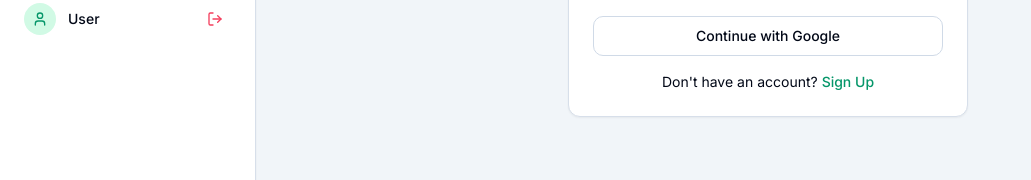
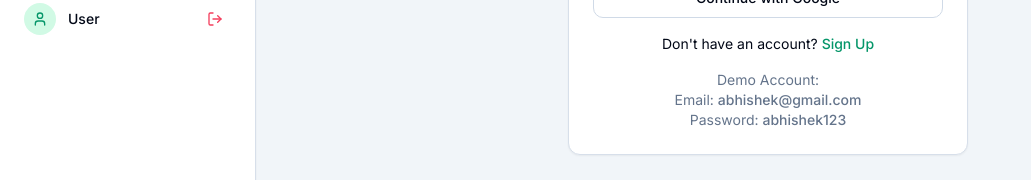
Before and after one commit to AbhishekRewale03/Finance-Management-Website, a Next.js app: page /login in a window 1280 px wide. Shown: the part 492-672 px from the top of the page, without its empty margins (0-1031 px from the left). Built offline with nearby package versions, Linux system fonts and the light colour scheme; no server answers.

Commit message:
feat: add demo credentials to login page

```diff
--- a/app/login/page.tsx
+++ b/app/login/page.tsx
@@ -247,6 +247,11 @@ export default function LoginPage() {
               {isSignup ? "Login" : "Sign Up"}
             </button>
           </p>
+          <p className="text-sm text-muted-foreground mt-4 text-center">
+  Demo Account: <br />
+  Email: <span className="font-medium">abhishek@gmail.com</span> <br />
+  Password: <span className="font-medium">abhishek123</span>
+</p>
         </CardContent>
       </Card>
     </div>
```
